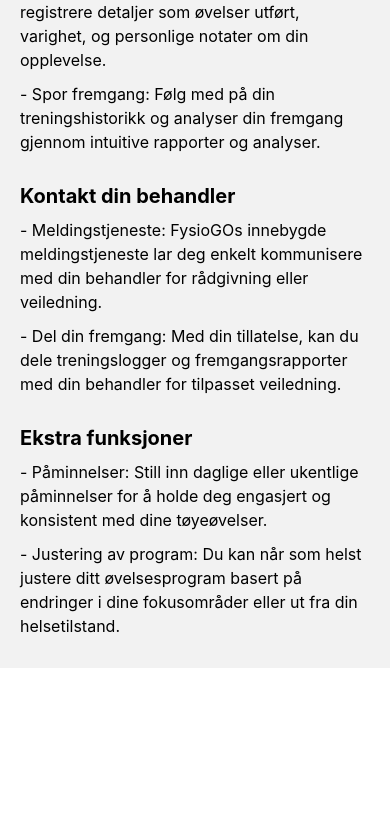
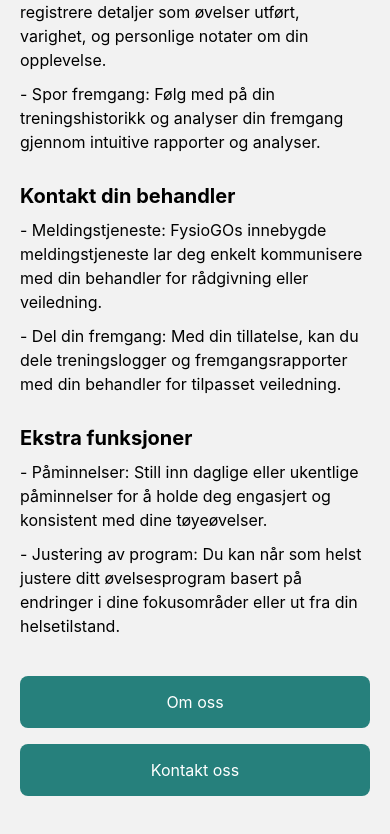
Before and after one commit to TommyS-NO/PhysioFlow-Prototype, a React Native app in the folder frontend/: screen /UserGuideScreen in a window 390 px wide. Shown: the part 753-1587 px from the top of the page. Before the commit the page ends 1421 px from the top, so only its background shows below. Built offline with nearby package versions, Linux system fonts and the light colour scheme; no server answers.

Commit message:
Moved"about us" and "contact us to this screen"

```diff
--- a/frontend/Screens/UserGuideScreen.tsx
+++ b/frontend/Screens/UserGuideScreen.tsx
@@ -1,33 +1,86 @@
-import React, { useState, useEffect } from "react";
-import { View, Text, StyleSheet, ScrollView } from "react-native";
-import { theme } from "../theme";
+import React from "react";
+import {
+  View,
+  Text,
+  StyleSheet,
+  ScrollView,
+} from "react-native";
+import { useNavigation } from "@react-navigation/native";
+import CustomButton from "../Components/CustomButton/CustomButton";
 
 const UserGuideScreen: React.FC = () => {
-(false);
+  const navigation = useNavigation();
+
+  const handleAboutPress = () => {
+    navigation.navigate("AboutScreen");
+  };
+
+  const handleContactPress = () => {
+    navigation.navigate("ContactScreen");
+  };
+
   return (
     <ScrollView style={styles.container}>
       <Text style={styles.title}>Velkommen til FysioGO!</Text>
 
       <Text style={styles.heading}>Oppsett av fokusområder</Text>
-      <Text style={styles.text}>1. Identifiser dine smerteområder: Start med å velge områder på kroppen hvor du opplever smerte eller ubehag.</Text>
-      <Text style={styles.text}>2. Tilpasning: Basert på dine valg, tilpasser FysioGO et treningsregime spesielt utformet for å målrette dine fokusområder og lindre smerte.</Text>
+      <Text style={styles.text}>
+        1. Identifiser dine smerteområder: Start med å velge områder på kroppen
+        hvor du opplever smerte eller ubehag.
+      </Text>
+      <Text style={styles.text}>
+        2. Tilpasning: Basert på dine valg, tilpasser FysioGO et treningsregime
+        spesielt utformet for å målrette dine fokusområder og lindre smerte.
+      </Text>
 
       <Text style={styles.heading}>Utføre tøyeøvelser</Text>
-      <Text style={styles.text}>- Daglige øvelsesforslag: Få anbefalinger for øvelser som passer for dine fokusområder, komplett med instruksjonsvideoer og guider.</Text>
-      <Text style={styles.text}>- Instruksjoner og videoer: Sørg for riktig utførelse ved å følge detaljerte instruksjoner og demonstrasjonsvideoer.</Text>
-      <Text style={styles.text}>- Tidtakning: Bruk appens tidtakerfunksjon for å overvåke varigheten av hver øvelse for maksimal effektivitet.</Text>
+      <Text style={styles.text}>
+        - Daglige øvelsesforslag: Få anbefalinger for øvelser som passer for
+        dine fokusområder, komplett med instruksjonsvideoer og guider.
+      </Text>
+      <Text style={styles.text}>
+        - Instruksjoner og videoer: Sørg for riktig utførelse ved å følge
+        detaljerte instruksjoner og demonstrasjonsvideoer.
+      </Text>
+      <Text style={styles.text}>
+        - Tidtakning: Bruk appens tidtakerfunksjon for å overvåke varigheten av
+        hver øvelse for maksimal effektivitet.
+      </Text>
 
       <Text style={styles.heading}>Registrering av treningsøkter</Text>
-      <Text style={styles.text}>- Loggfør økter: Etter hver treningsøkt, kan du registrere detaljer som øvelser utført, varighet, og personlige notater om din opplevelse.</Text>
-      <Text style={styles.text}>- Spor fremgang: Følg med på din treningshistorikk og analyser din fremgang gjennom intuitive rapporter og analyser.</Text>
+      <Text style={styles.text}>
+        - Loggfør økter: Etter hver treningsøkt, kan du registrere detaljer som
+        øvelser utført, varighet, og personlige notater om din opplevelse.
+      </Text>
+      <Text style={styles.text}>
+        - Spor fremgang: Følg med på din treningshistorikk og analyser din
+        fremgang gjennom intuitive rapporter og analyser.
+      </Text>
 
       <Text style={styles.heading}>Kontakt din behandler</Text>
-      <Text style={styles.text}>- Meldingstjeneste: FysioGOs innebygde meldingstjeneste lar deg enkelt kommunisere med din behandler for rådgivning eller veiledning.</Text>
-      <Text style={styles.text}>- Del din fremgang: Med din tillatelse, kan du dele treningslogger og fremgangsrapporter med din behandler for tilpasset veiledning.</Text>
+      <Text style={styles.text}>
+        - Meldingstjeneste: FysioGOs innebygde meldingstjeneste lar deg enkelt
+        kommunisere med din behandler for rådgivning eller veiledning.
+      </Text>
+      <Text style={styles.text}>
+        - Del din fremgang: Med din tillatelse, kan du dele treningslogger og
+        fremgangsrapporter med din behandler for tilpasset veiledning.
+      </Text>
 
       <Text style={styles.heading}>Ekstra funksjoner</Text>
-      <Text style={styles.text}>- Påminnelser: Still inn daglige eller ukentlige påminnelser for å holde deg engasjert og konsistent med dine tøyeøvelser.</Text>
-      <Text style={styles.text}>- Justering av program: Du kan når som helst justere ditt øvelsesprogram basert på endringer i dine fokusområder eller ut fra din helsetilstand.</Text>
+      <Text style={styles.text}>
+        - Påminnelser: Still inn daglige eller ukentlige påminnelser for å holde
+        deg engasjert og konsistent med dine tøyeøvelser.
+      </Text>
+      <Text style={styles.text}>
+        - Justering av program: Du kan når som helst justere ditt øvelsesprogram
+        basert på endringer i dine fokusområder eller ut fra din helsetilstand.
+      </Text>
+
+      <View style={styles.buttonContainer}>
+        <CustomButton onPress={handleAboutPress} title="Om oss" />
+        <CustomButton onPress={handleContactPress} title="Kontakt oss" />
+      </View>
     </ScrollView>
   );
 };
@@ -36,16 +89,15 @@
   container: {
     flex: 1,
     padding: 20,
-    // backgroundColor: theme.colors.primary, Skal denne gå igjen her eller er det bra med litt brytning?
   },
   title: {
     fontSize: 24,
-    fontWeight: 'bold',
+    fontWeight: "bold",
     marginBottom: 20,
   },
   heading: {
     fontSize: 20,
-    fontWeight: 'bold',
+    fontWeight: "bold",
     marginTop: 20,
     marginBottom: 10,
   },
@@ -54,6 +106,10 @@
     marginBottom: 10,
     lineHeight: 24,
   },
+  buttonContainer: {
+    marginTop: 20,
+    marginBottom: 30,
+  },
 });
 
 export default UserGuideScreen;
```
